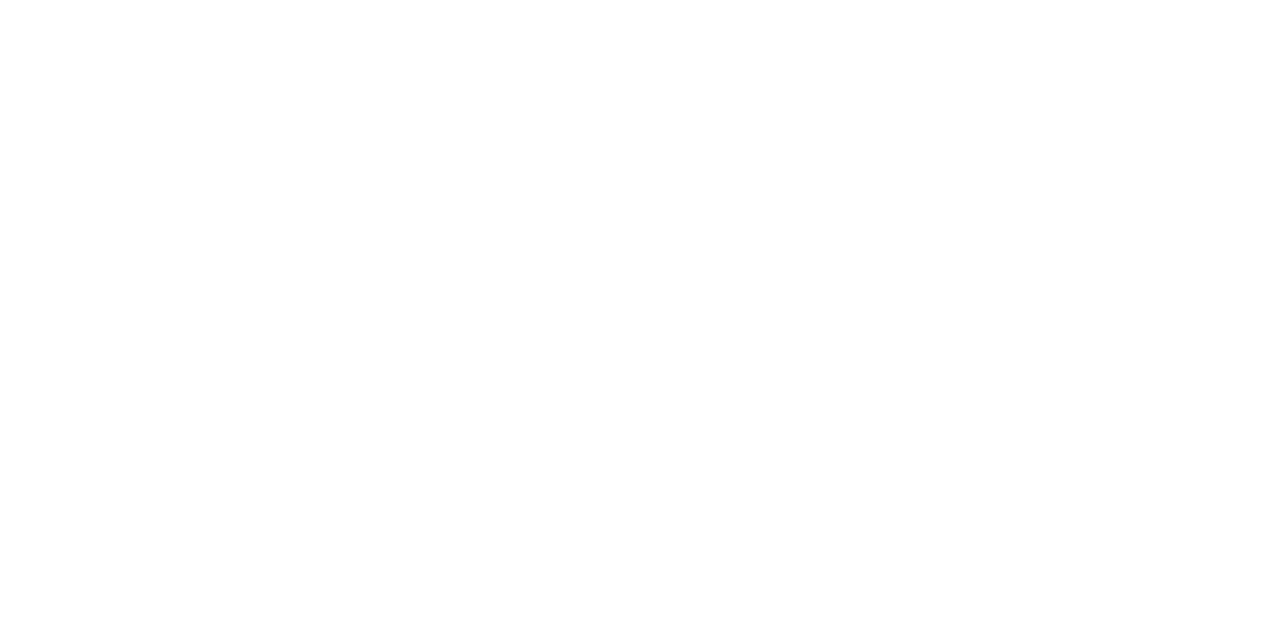
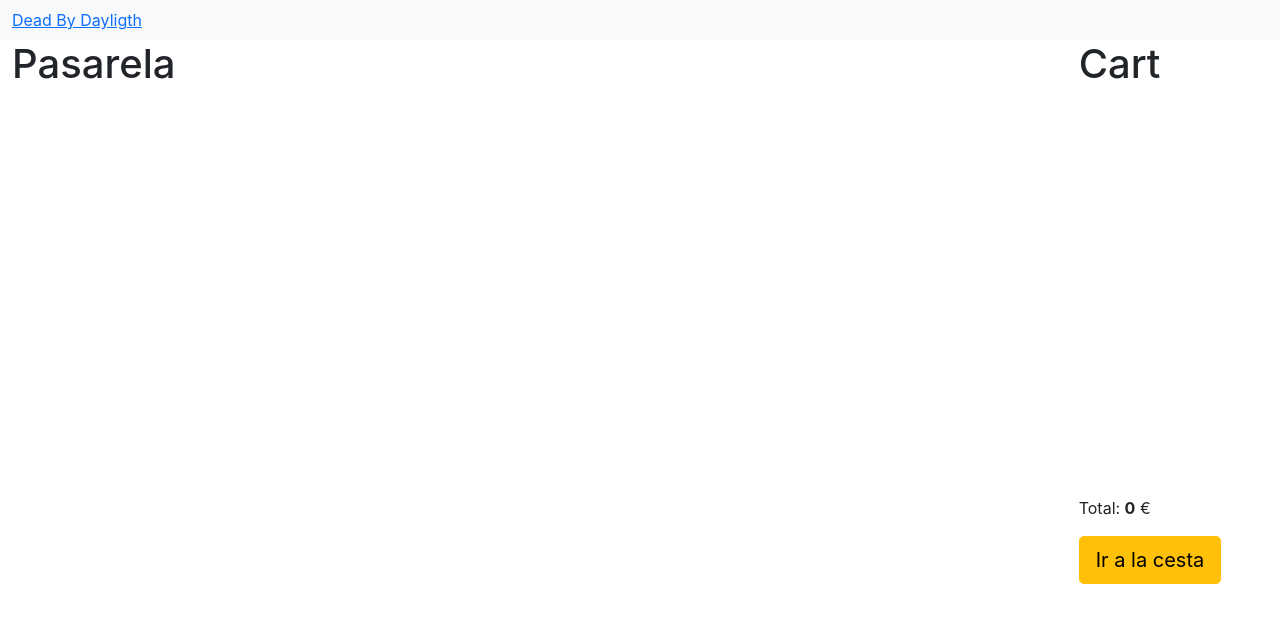
Before and after one commit to santi-xiao/eCommerce-practica-frontend, a React (Create React App) app: page /checkout in a window 1280 px wide. Before the commit this address had no page. Shown: the top 622 px of the page. Built offline with nearby package versions, Linux system fonts and the light colour scheme.

Commit message:
Pasarela de pago

```diff
--- a/src/index.js
+++ b/src/index.js
@@ -6,6 +6,7 @@
 import Home from './pages/Home'
 import Productos from './pages/Productos';
 import DetallesProducto from './pages/DetallesProducto';
+import Pasarela from './pages/Pasarela';
 
 
 ReactDOM.render(
@@ -18,6 +19,7 @@
           <Route index element={<h1>Detalles producto</h1>} />
           <Route path=':productoId' element={<DetallesProducto/>}/>
         </Route>
+        <Route path="checkout" element={<Pasarela/>} />
       </Route>
       <Route to="*" element={<p>Nada por aqui!</p>} />
     </Routes>
--- a/src/pages/Carrito.js
+++ b/src/pages/Carrito.js
@@ -29,7 +29,7 @@
                     ))}
                 </ul>
                 <p>Total: <span className='fw-bold'>{calcularPrecioTotal()}</span> €</p>
-                <Link to="/" className='btn btn-warning btn-lg btn-block'>Ir a la cesta</Link>
+                <Link to="/checkout" className='btn btn-warning btn-lg btn-block'>Ir a la cesta</Link>
             </div>
         )
     }
--- /dev/null
+++ b/src/pages/Pasarela.js
@@ -0,0 +1,14 @@
+import React from 'react';
+import { useOutletContext } from 'react-router-dom';
+
+const Pasarela = () =>{
+    const [carrito, setCarrito] = useOutletContext();
+    console.log(carrito);
+    return(
+        <>
+            <h1>Pasarela</h1>
+        </>
+    )
+}
+
+export default Pasarela;
```
